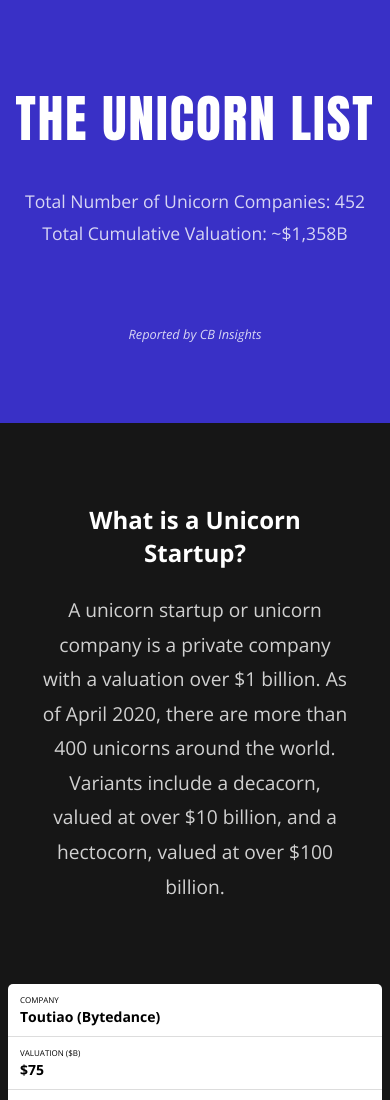
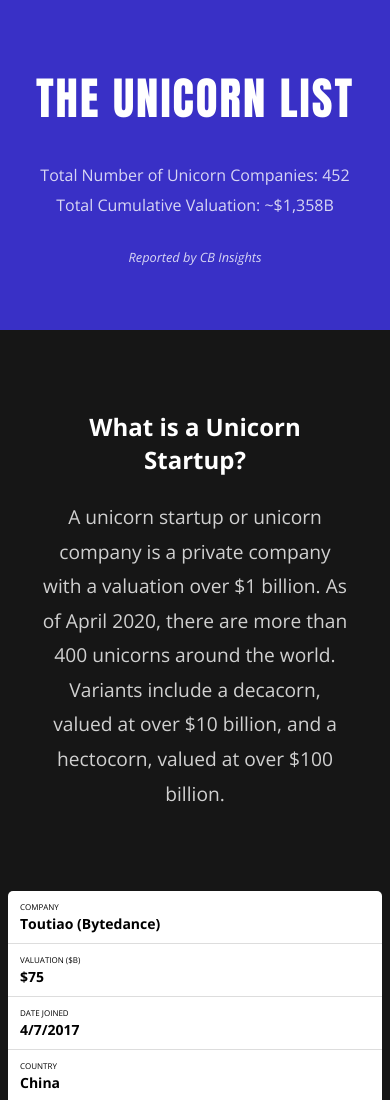
Before and after one commit to tac0de/theunicornlist, a website: page index.html in a window 390 px wide. Shown: the top 1100 px of the page. Drawn offline with nearby package versions, Linux system fonts and the light colour scheme.

Commit message:
working on mobile layout

```diff
--- a/index.html
+++ b/index.html
@@ -2,12 +2,17 @@
 <html lang="en">
   <head>
     <!-- Global site tag (gtag.js) - Google Analytics -->
-    <script async src=“https://www.googletagmanager.com/gtag/js?id=UA-162751750-1”></script>
+    <script
+      async
+      src="https://www.googletagmanager.com/gtag/js?id=UA-162751750-1"
+    ></script>
     <script>
-    window.dataLayer = window.dataLayer || [];
-    function gtag(){dataLayer.push(arguments);}
-    gtag('js', new Date());
-    gtag('config', 'UA-162751750-1');
+      window.dataLayer = window.dataLayer || [];
+      function gtag() {
+        dataLayer.push(arguments);
+      }
+      gtag("js", new Date());
+      gtag("config", "UA-162751750-1");
     </script>
     <meta charset="UTF-8" />
     <meta name="viewport" content="width=device-width, initial-scale=1.0" />
--- a/style.css
+++ b/style.css
@@ -146,17 +146,21 @@
   }
 
   .title {
-    font-size: 3.2rem;
+    font-size: 2.8rem;
   }
 
   header {
-    padding: 5rem 0;
+    padding: 4rem 0;
+  }
+
+  header p {
+    margin-top: 2rem;
   }
 
   header h2 {
     margin-top: 0.5rem;
     font-weight: 400;
-    font-size: 1.1rem;
+    font-size: 1rem;
   }
 
   #output {
```
